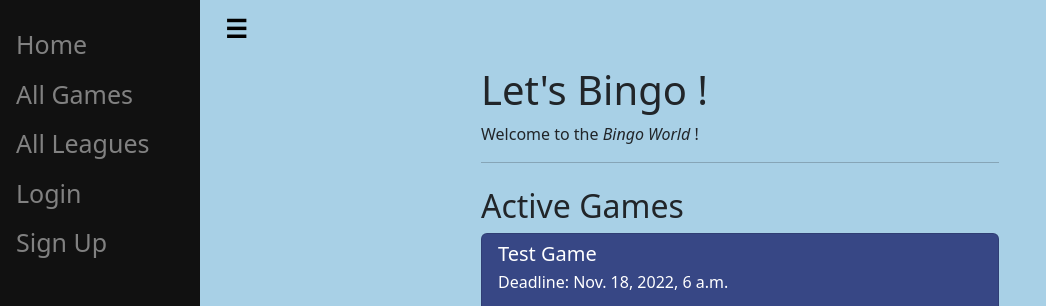
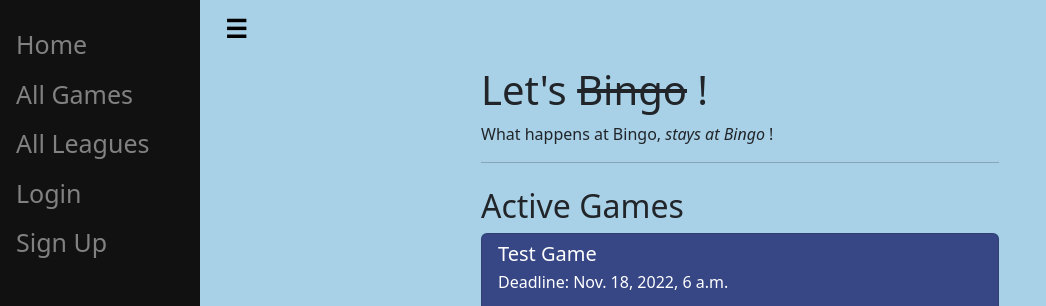
Before and after one commit to ashwinss3/BingoGame, a Django app: page / in a window 1280 px wide. Shown: the top 306 px of the page, without its empty margins (0-1046 px from the left). Run offline with Django 4.2, Linux system fonts and the light colour scheme; data comes from the database, SQL or seed files in the repository; both versions use the stored data as it was after the commit; some libraries are stand-ins or nearby versions.

Commit message:
Minor changes

```diff
--- a/bingo/templates/generic/base_generic.html
+++ b/bingo/templates/generic/base_generic.html
@@ -7,7 +7,7 @@
     <!-- Add additional CSS in static file -->
     {% load static %}
     <link rel="stylesheet" type="text/css" href="{% static 'css/styles.css' %}">
-    {% block title %}<title>Lets Bingo !</title>{% endblock %}
+    {% block title %}<title>Let's Bingo !</title>{% endblock %}
 
 </head>
 <body>
--- a/bingo/templates/index.html
+++ b/bingo/templates/index.html
@@ -5,8 +5,8 @@
 
 {% block content %}
     <div class="col">
-        <h1 class="mt-2">Let's Bingo !</h1>
-        <p>Welcome to the <em>Bingo World</em> !</p>
+        <h1 class="mt-2">Let's <s>Bingo</s> !</h1>
+        <p>What happens at Bingo, <em>stays at Bingo </em> !</p>
 
         <hr class="mb-0 mb-4">
     </div>
--- a/bingo/templates/user_game/user_game_create.html
+++ b/bingo/templates/user_game/user_game_create.html
@@ -37,7 +37,7 @@
         {# SHOWING THE OPTIONS BELOW  #}
 
         <div class="scroll-box list-group">
-            <h2> OPTIONS EXPLAINED</h2>
+            <h2> OPTIONS DETAILED</h2>
             {% for option in game_options %}
                 <a href="#" class="list-group-item list-group-item-action" aria-current="true" style="background-color: #e6dda8; color: #111111">
                     <div class="d-flex w-100 justify-content-between">
--- a/bingo/utils/utils.py
+++ b/bingo/utils/utils.py
@@ -1,6 +1,6 @@
-from datetime import datetime
+from datetime import datetime, timezone
 
 
 def get_active_games():
     from bingo.models import Game
-    return Game.objects.filter(end_time__gt=datetime.utcnow())
+    return Game.objects.filter(end_time__gt=datetime.now(timezone.utc))
```
Also changed, not shown: db.sqlite3.
